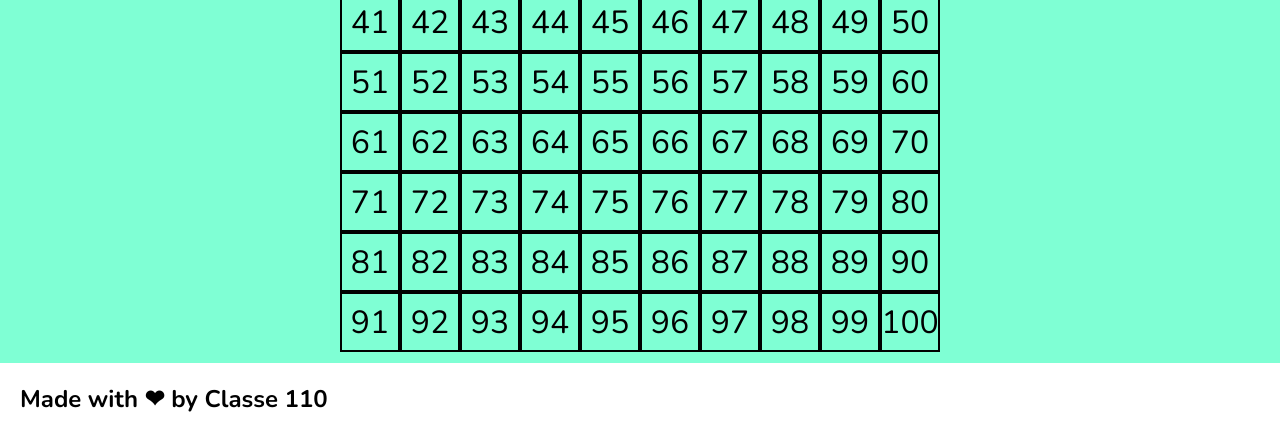
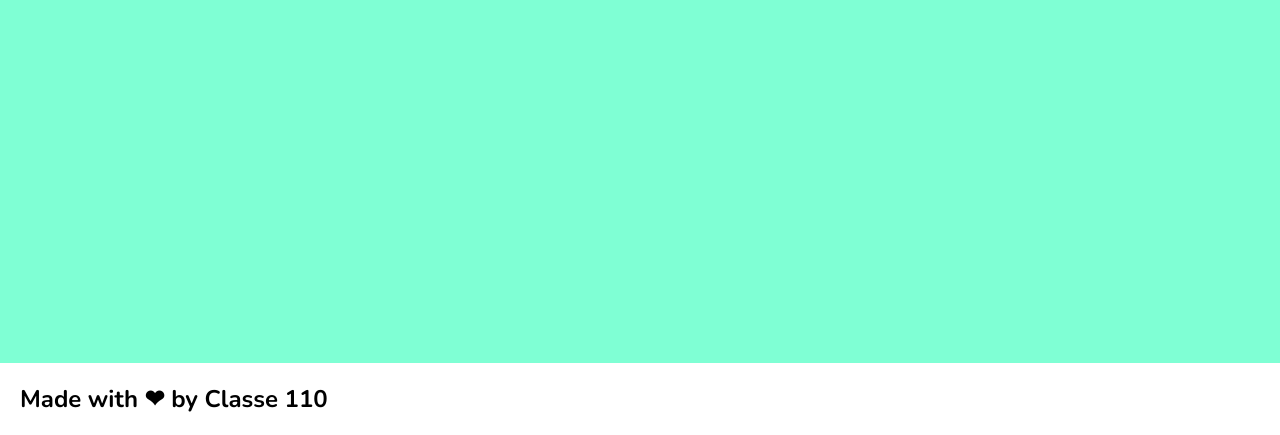
Before and after one commit to danielecarpentiero/js-campominato-grid, a plain HTML site: page index.html in a window 1280 px wide. Shown: the part 365-800 px from the top of the page. Drawn offline with nearby package versions, Linux system fonts and the light colour scheme.

Commit message:
fix: hidden is now default

```diff
--- a/index.html
+++ b/index.html
@@ -32,7 +32,7 @@
       </div>
     </header>
     <main class="flex">
-      <div class="board flex"></div>
+      <div class="board flex hidden"></div>
     </main>
     <footer>
       <h2>Made with &#10084; by Classe 110</h2>
```
